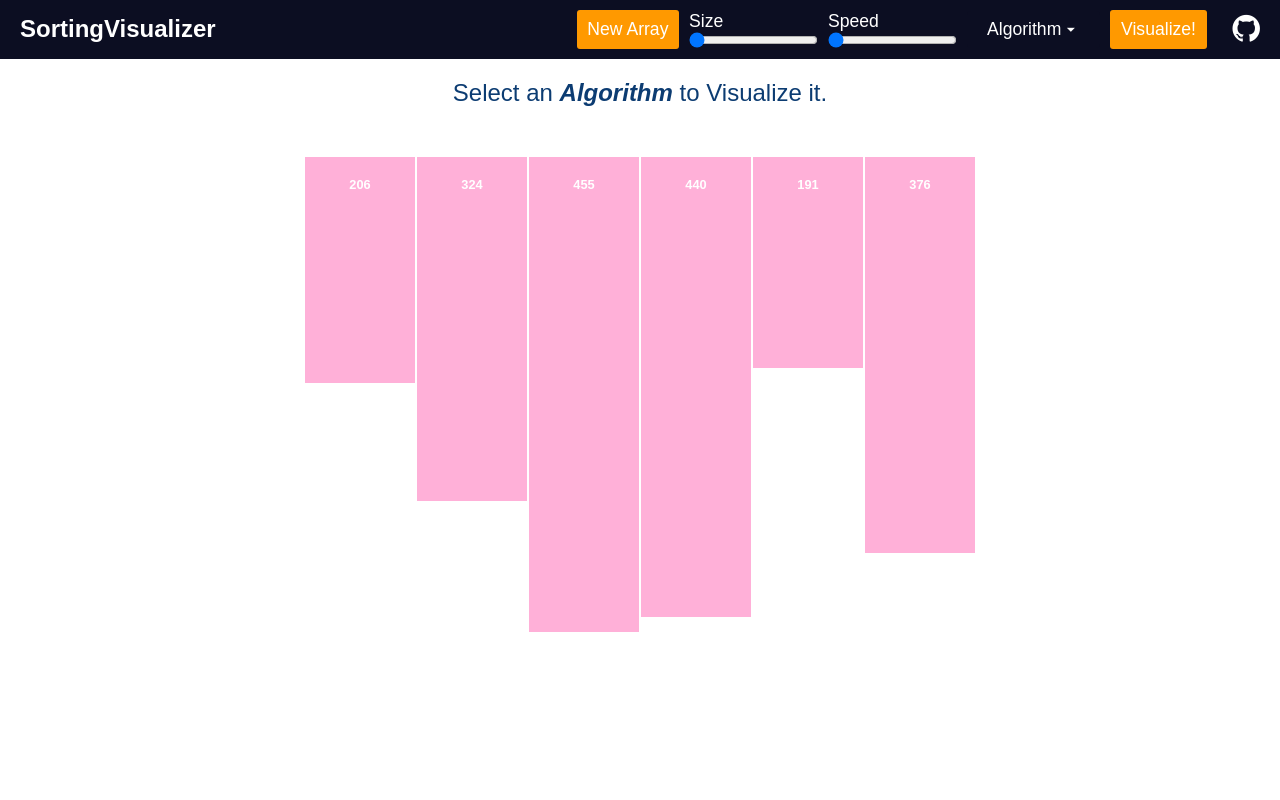
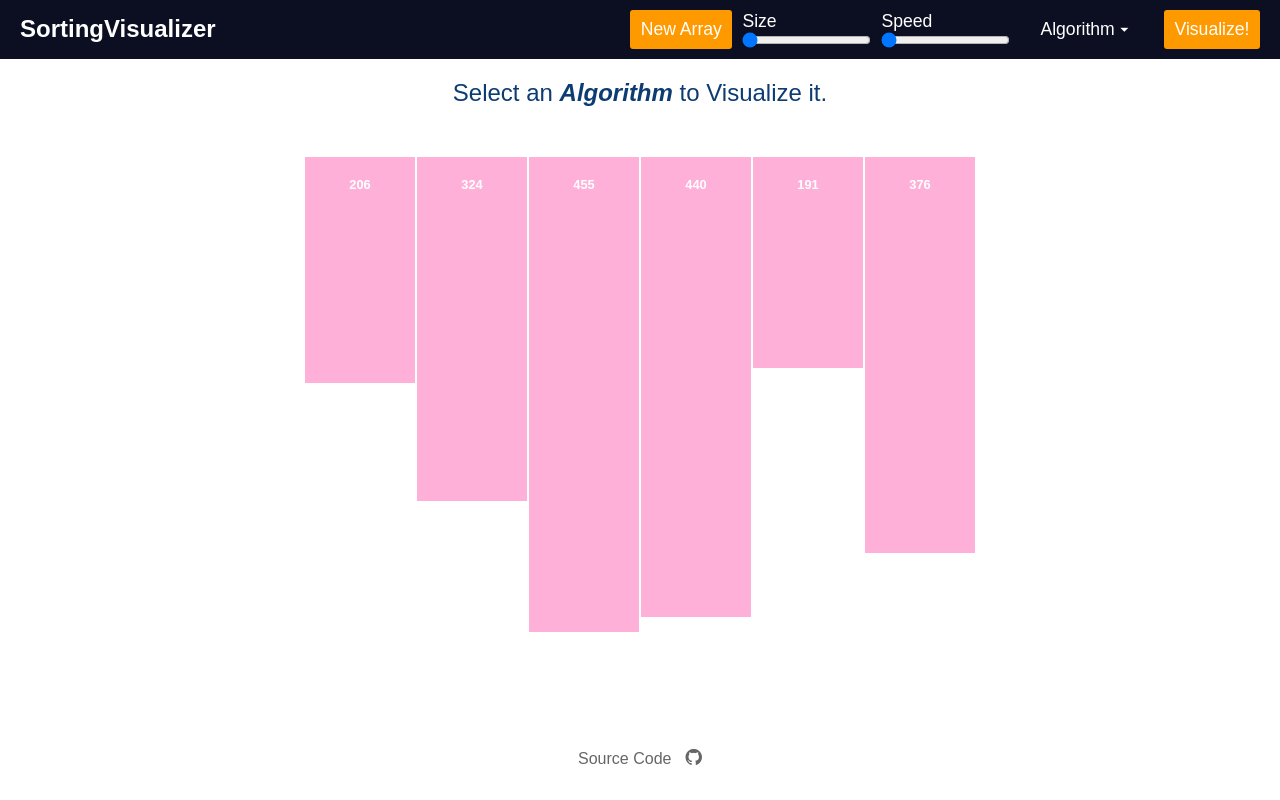
Before and after one commit to manishdait/sorting-visualizer, an Angular app: page / in a window 1280 px wide. Built offline with nearby package versions, Linux system fonts and the light colour scheme.

Commit message:
Updated UI.

```diff
--- a/src/app/app.component.css
+++ b/src/app/app.component.css
@@ -155,6 +155,18 @@ i{
     margin-top: 120px;
 }
 
+.bottom {
+    display: flex;
+    align-items: center;
+    justify-content: center;
+}
+
+.bottom a, .bottom i{
+    color: rgb(102, 102, 102);
+    font-size: 1em;
+    text-decoration: none;
+}
+
 @media screen and (max-width:1010px) {
     .range-control input{
         width: 90px;
--- a/src/app/app.component.html
+++ b/src/app/app.component.html
@@ -33,7 +33,6 @@
       </div>
       <button class="btn" (click)="onVisualize()" id="visualize" [disabled]="disable">{{ visualMsg }}</button>
     </div>
-    <a href="https://github.com/ManishDait/sorting-visualizer" class="fa fa-github"></a>
 </div>
 </nav>
 
@@ -49,4 +48,8 @@
   <app-array [onSizeChange]="change" #array="array"></app-array>
   <p class="details" id="details"></p>
   <p class="details" id="temp" style="margin-top: 10px; font-size: 1rem;"></p>
+
+  <div class="bottom">
+    <a href="https://github.com/ManishDait/sorting-visualizer">Source Code <i class="fa fa-github"></i></a>
+  </div>
 </div>
```
